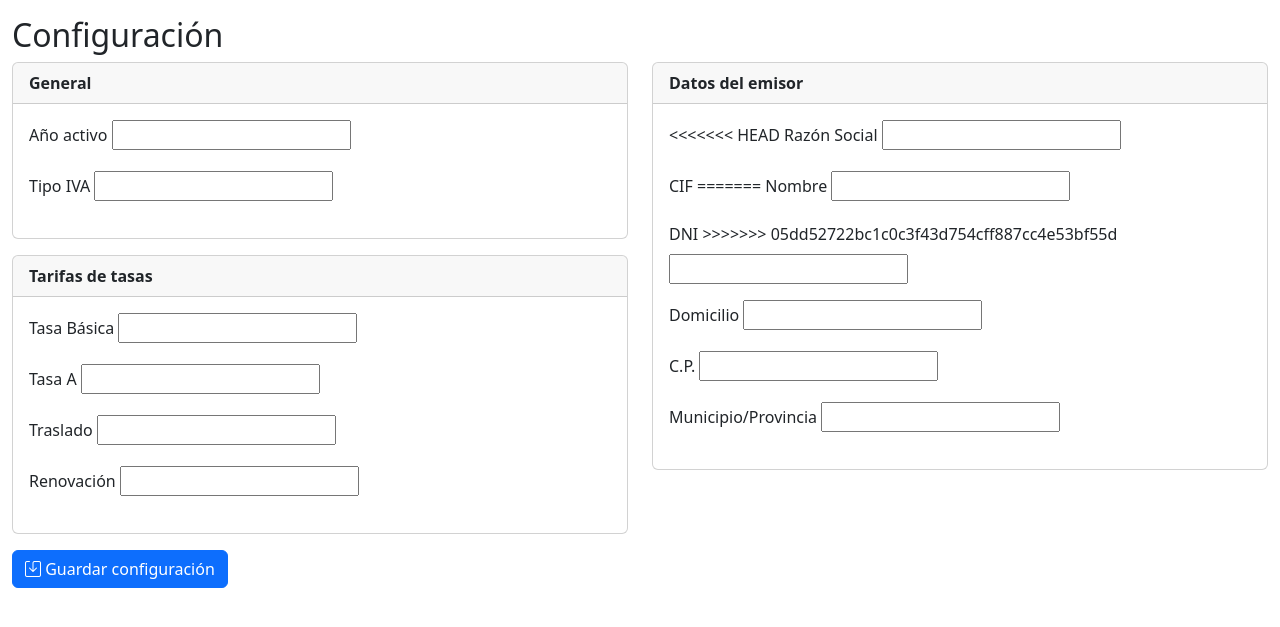
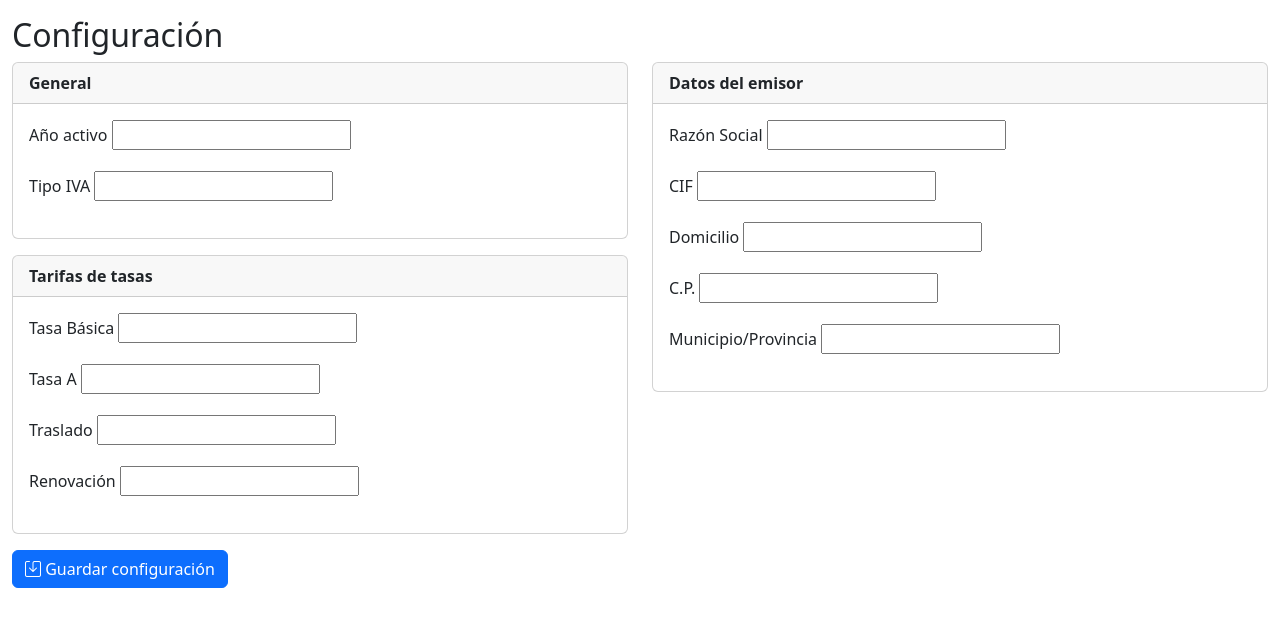
Before and after one commit to alfredogy/autoescuela-carrasco, a Django app: template templates/facturacion/configuracion.html in a window 1280 px wide. Shown: the top 627 px of the page. Run offline with Django 4.2, Linux system fonts and the light colour scheme; the template is opened without the code that fills it, so the values that code supplies are empty, except form fields; tables that the repository leaves empty hold one stand-in row (values such as "Sample post"); form fields are guessed from the names that the template uses.

Commit message:
Ahora si, arreglar tema labels

```diff
--- a/templates/facturacion/configuracion.html
+++ b/templates/facturacion/configuracion.html
@@ -48,19 +48,11 @@
                 <div class="card-header"><strong>Datos del emisor</strong></div>
                 <div class="card-body">
                     <div class="mb-3">
-<<<<<<< HEAD
                         <label class="form-label">Razón Social</label>
                         {{ form.emisor_nombre }}
                     </div>
                     <div class="mb-3">
                         <label class="form-label">CIF</label>
-=======
-                        <label class="form-label">Nombre</label>
-                        {{ form.emisor_nombre }}
-                    </div>
-                    <div class="mb-3">
-                        <label class="form-label">DNI</label>
->>>>>>> 05dd52722bc1c0c3f43d754cff887cc4e53bf55d
                         {{ form.emisor_dni }}
                     </div>
                     <div class="mb-3">
```
